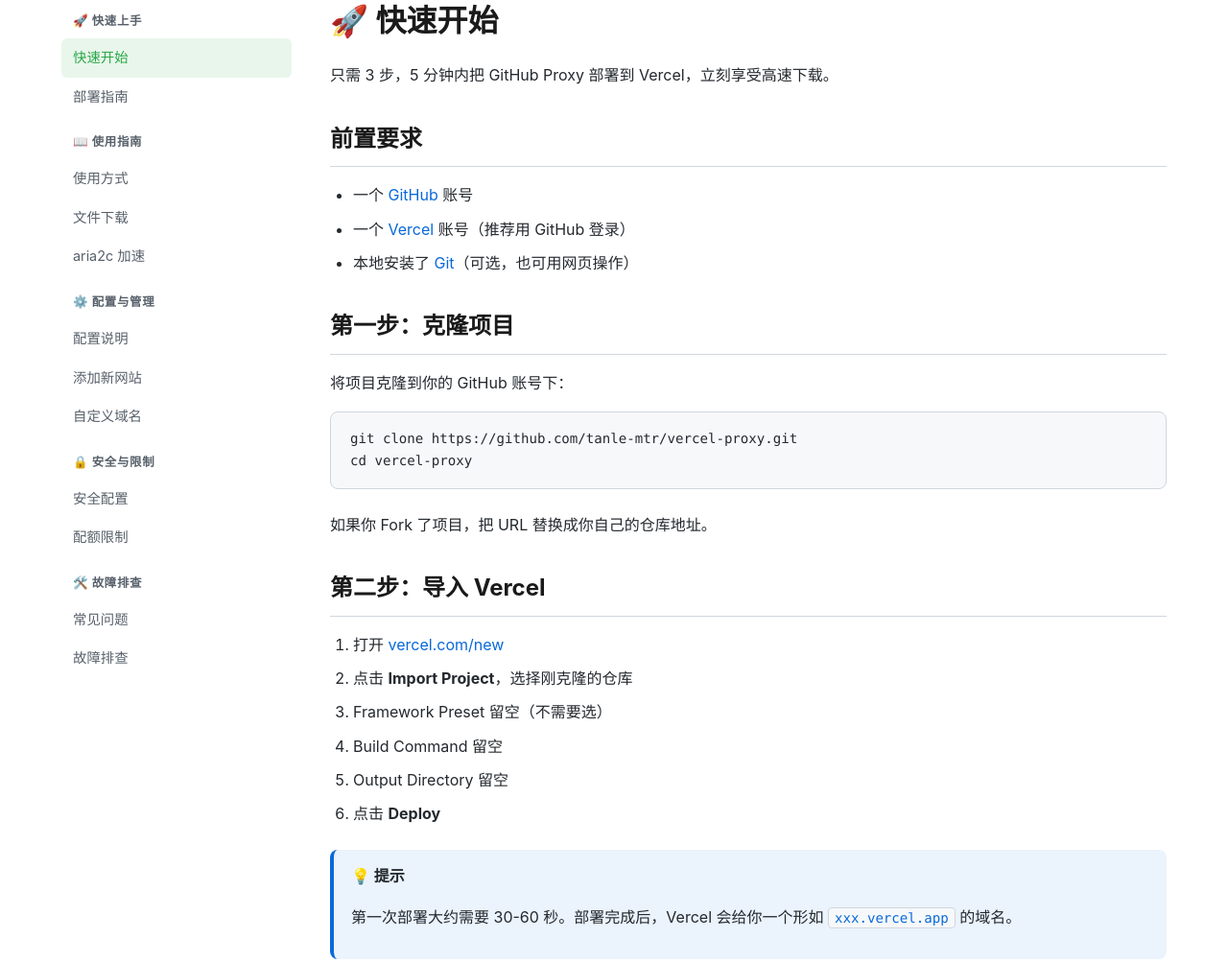
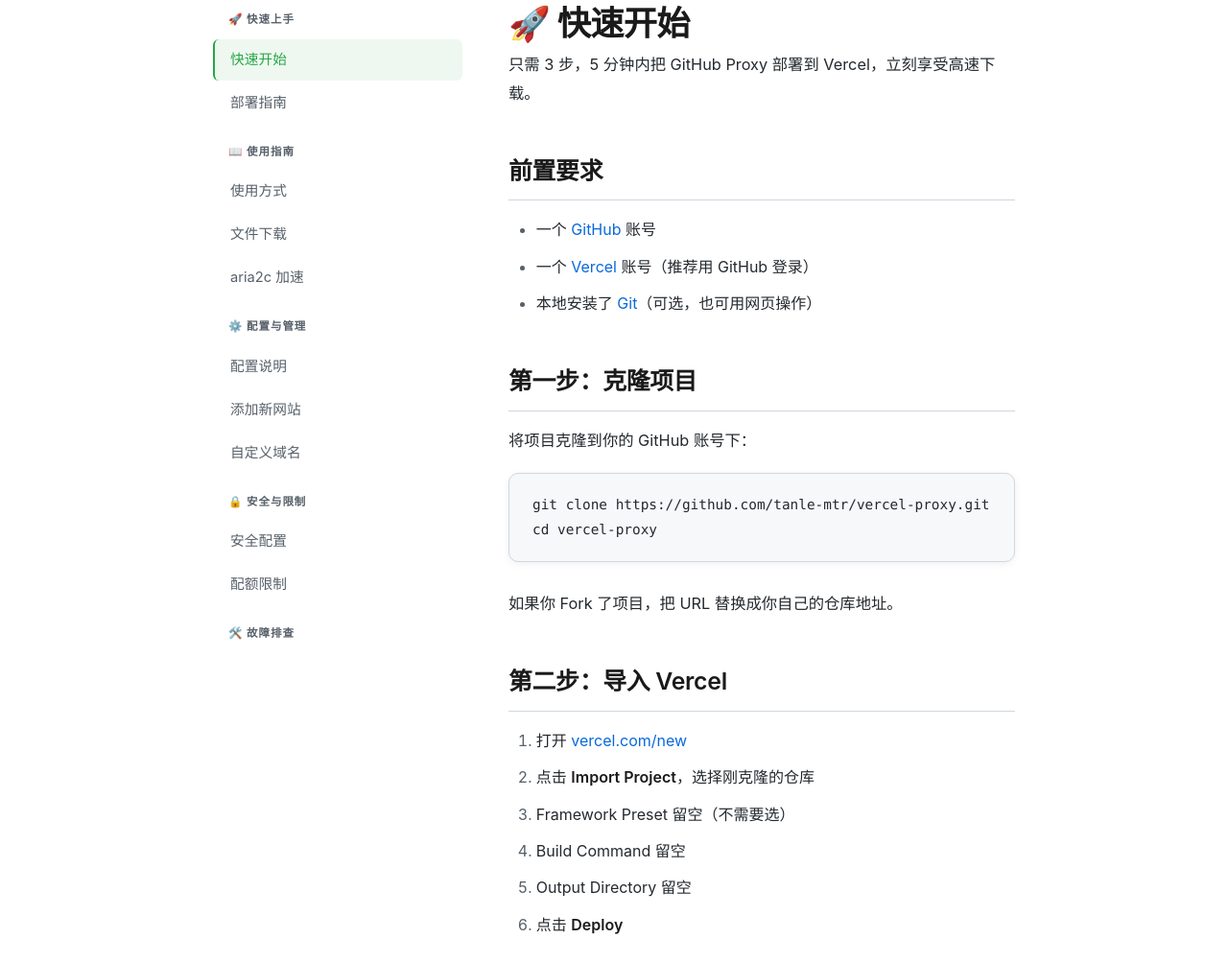
Before and after one commit to tanle-mtr/vercel-proxy, a website: page docs/quick-start.html in a window 1280 px wide. Shown: the part 105-1108 px from the top of the page at 96% size. Drawn offline with Linux system fonts and the light colour scheme.

Commit message:
docs optimize layout

```diff
--- a/assets/css/style.css
+++ b/assets/css/style.css
@@ -1,5 +1,5 @@
 /* ========================================
-   GitHub Proxy 文档站 - Alist 风格
+   GitHub Proxy 文档站 - 优化版
    ======================================== */
 
 /* CSS 变量 - 暗色主题（默认） */
@@ -33,7 +33,7 @@
   --border-muted: #484f58;
 
   /* 导航栏 */
-  --navbar-bg: rgba(13, 17, 23, 0.85);
+  --navbar-bg: rgba(13, 17, 23, 0.95);
   --navbar-height: 60px;
 
   /* 代码 */
@@ -60,7 +60,7 @@
 
   /* 布局 */
   --container-max: 1200px;
-  --container-narrow: 800px;
+  --container-narrow: 900px;
 }
 
 /* 亮色主题 */
@@ -500,22 +500,23 @@
 .code-block {
   display: block;
   margin-top: 12px;
-  padding: 10px 14px;
+  padding: 14px 18px;
   background: var(--code-bg);
   border: 1px solid var(--code-border);
-  border-radius: 6px;
-  font-size: 0.85rem;
+  border-radius: 8px;
+  font-size: 0.9rem;
   font-family: var(--font-mono);
   color: var(--text-primary);
   word-break: break-all;
   text-align: left;
+  line-height: 1.6;
 }
 
 code {
-  background: var(--code-bg);
-  padding: 2px 6px;
+  background: var(--bg-surface);
+  padding: 3px 8px;
   border-radius: 4px;
-  font-size: var(--code-font-size);
+  font-size: 0.9em;
   font-family: var(--font-mono);
   color: var(--link-color);
   border: 1px solid var(--border-color);
@@ -558,7 +559,7 @@
 }
 
 /* ========================================
-   文档页面通用样式
+   文档页面通用样式 - 优化排版
    ======================================== */
 .docs-page {
   padding: 100px 0 60px;
@@ -566,16 +567,18 @@
 
 .docs-grid {
   display: grid;
-  grid-template-columns: 240px 1fr;
-  gap: 40px;
-  max-width: var(--container-max);
+  grid-template-columns: 260px 1fr;
+  gap: 48px;
+  max-width: var(--container-narrow);
   margin: 0 auto;
-  padding: 0 24px;
+  padding: 0 32px;
 }
 
 @media (max-width: 768px) {
   .docs-grid {
     grid-template-columns: 1fr;
+    gap: 24px;
+    padding: 0 16px;
   }
   .docs-sidebar {
     display: none;
@@ -584,107 +587,154 @@
 
 .docs-sidebar {
   position: sticky;
-  top: calc(var(--navbar-height) + 20px);
+  top: calc(var(--navbar-height) + 24px);
   align-self: start;
-  max-height: calc(100vh - var(--navbar-height) - 40px);
+  max-height: calc(100vh - var(--navbar-height) - 48px);
   overflow-y: auto;
+  padding: 16px 0;
 }
 
 .docs-sidebar h4 {
   color: var(--text-muted);
-  font-size: 0.78rem;
+  font-size: 0.72rem;
   text-transform: uppercase;
-  letter-spacing: 0.05em;
-  margin: 16px 0 8px;
-  padding: 0 12px;
+  letter-spacing: 0.08em;
+  margin: 20px 0 10px;
+  padding: 0 16px;
+  font-weight: 600;
+}
+
+.docs-sidebar h4:first-child {
+  margin-top: 0;
 }
 
 .docs-sidebar a {
   display: block;
-  padding: 8px 12px;
+  padding: 9px 16px;
   border-radius: 6px;
   color: var(--text-muted);
-  font-size: 0.9rem;
-  transition: all 0.2s;
+  font-size: 0.92rem;
+  transition: all 0.15s ease;
+  border-left: 2px solid transparent;
+  margin-bottom: 2px;
 }
 
 .docs-sidebar a:hover {
   background: var(--bg-surface);
   color: var(--text-heading);
+  border-left-color: var(--border-color);
 }
 
 .docs-sidebar a.active {
-  background: rgba(40, 167, 69, 0.1);
+  background: rgba(40, 167, 69, 0.08);
   color: var(--color-primary);
   font-weight: 500;
+  border-left-color: var(--color-primary);
 }
 
 .docs-content {
   min-width: 0;
+  padding: 8px 0;
 }
 
 .docs-content h1 {
-  font-size: 2rem;
+  font-size: 2.2rem;
   color: var(--text-heading);
-  margin-bottom: 1rem;
+  margin-bottom: 0.5rem;
+  font-weight: 700;
+  letter-spacing: -0.02em;
+  line-height: 1.2;
+}
+
+.docs-content .lead {
+  font-size: 1.15rem;
+  color: var(--text-muted);
+  margin-bottom: 2.5rem;
+  line-height: 1.7;
 }
 
 .docs-content h2 {
-  font-size: 1.5rem;
+  font-size: 1.55rem;
   color: var(--text-heading);
-  margin: 2rem 0 1rem;
-  padding-bottom: 0.5rem;
+  margin: 2.8rem 0 1rem;
+  padding-bottom: 0.6rem;
   border-bottom: 1px solid var(--border-color);
+  font-weight: 600;
+  letter-spacing: -0.01em;
 }
 
 .docs-content h3 {
-  font-size: 1.2rem;
+  font-size: 1.25rem;
   color: var(--text-heading);
-  margin: 1.5rem 0 0.8rem;
+  margin: 2rem 0 0.8rem;
+  font-weight: 600;
 }
 
 .docs-content p {
-  margin-bottom: 1rem;
+  margin-bottom: 1.2rem;
+  color: var(--text-primary);
+  line-height: 1.8;
+  font-size: 1.02rem;
+}
+
+.docs-content ul, .docs-content ol {
+  margin-bottom: 1.2rem;
+  padding-left: 1.8rem;
+  line-height: 1.8;
+}
+
+.docs-content li {
+  margin-bottom: 0.6rem;
   color: var(--text-primary);
 }
 
-.docs-content ul, .docs-content ol {
-  margin-bottom: 1rem;
-  padding-left: 1.5rem;
+.docs-content li::marker {
+  color: var(--text-muted);
 }
 
-.docs-content li {
-  margin-bottom: 0.5rem;
+.docs-content strong {
+  color: var(--text-heading);
+  font-weight: 600;
 }
 
 .docs-content table {
   width: 100%;
   border-collapse: collapse;
-  margin: 1rem 0 1.5rem;
+  margin: 1.5rem 0 2rem;
+  font-size: 0.95rem;
 }
 
 .docs-content th {
   background: var(--bg-surface);
   border-bottom: 2px solid var(--border-color);
-  padding: 10px 14px;
+  padding: 12px 16px;
   text-align: left;
   font-weight: 600;
+  color: var(--text-heading);
+  font-size: 0.9rem;
 }
 
 .docs-content td {
-  padding: 10px 14px;
+  padding: 12px 16px;
   border-bottom: 1px solid var(--border-color);
+  color: var(--text-primary);
+  vertical-align: top;
+}
+
+.docs-content tr:hover td {
+  background: rgba(255, 255, 255, 0.02);
 }
 
 .docs-content pre {
   background: var(--code-bg);
-  border: 1px solid var(--border-color);
-  border-radius: 8px;
-  padding: 16px 20px;
+  border: 1px solid var(--code-border);
+  border-radius: 10px;
+  padding: 20px 24px;
   overflow-x: auto;
-  margin: 1rem 0 1.5rem;
-  font-size: 0.88rem;
-  line-height: 1.6;
+  margin: 1.2rem 0 1.8rem;
+  font-size: 0.9rem;
+  line-height: 1.7;
+  box-shadow: var(--shadow-sm);
 }
 
 .docs-content pre code {
@@ -695,14 +745,25 @@
   font-size: inherit;
 }
 
+.docs-content code:not(pre code) {
+  background: var(--bg-surface);
+  padding: 3px 8px;
+  border-radius: 4px;
+  font-size: 0.9em;
+  font-family: var(--font-mono);
+  color: var(--link-color);
+  border: 1px solid var(--border-color);
+}
+
 /* ========================================
    提示框 (Admonitions)
    ======================================== */
 .admonition {
-  border-radius: 8px;
+  border-radius: 10px;
   border-left: 4px solid;
-  padding: 14px 18px;
-  margin: 1.5rem 0;
+  padding: 18px 22px;
+  margin: 2rem 0;
+  background: var(--bg-surface);
 }
 
 .admonition-info {
@@ -722,7 +783,32 @@
 
 .admonition-title {
   font-weight: 700;
-  margin-bottom: 4px;
+  margin-bottom: 6px;
+  color: var(--text-heading);
+}
+
+.tip-box {
+  background: var(--alert-info-bg);
+  border: 1px solid var(--alert-info-border);
+  border-radius: 10px;
+  padding: 18px 22px;
+  margin: 2rem 0;
+}
+
+.tip-box strong {
+  color: var(--alert-info-border);
+}
+
+.warn-box {
+  background: var(--alert-warn-bg);
+  border: 1px solid var(--alert-warn-border);
+  border-radius: 10px;
+  padding: 18px 22px;
+  margin: 2rem 0;
+}
+
+.warn-box strong {
+  color: var(--alert-warn-border);
 }
 
 /* ========================================
@@ -800,7 +886,7 @@
 }
 
 /* ========================================
-   响应式
+   响应式优化
    ======================================== */
 @media (max-width: 640px) {
   .hero {
@@ -818,4 +904,16 @@
     max-width: 280px;
     justify-content: center;
   }
+  .docs-content h1 {
+    font-size: 1.8rem;
+  }
+  .docs-content h2 {
+    font-size: 1.3rem;
+  }
+  .docs-content table {
+    font-size: 0.88rem;
+  }
+  .docs-content th, .docs-content td {
+    padding: 10px 12px;
+  }
 }
```
